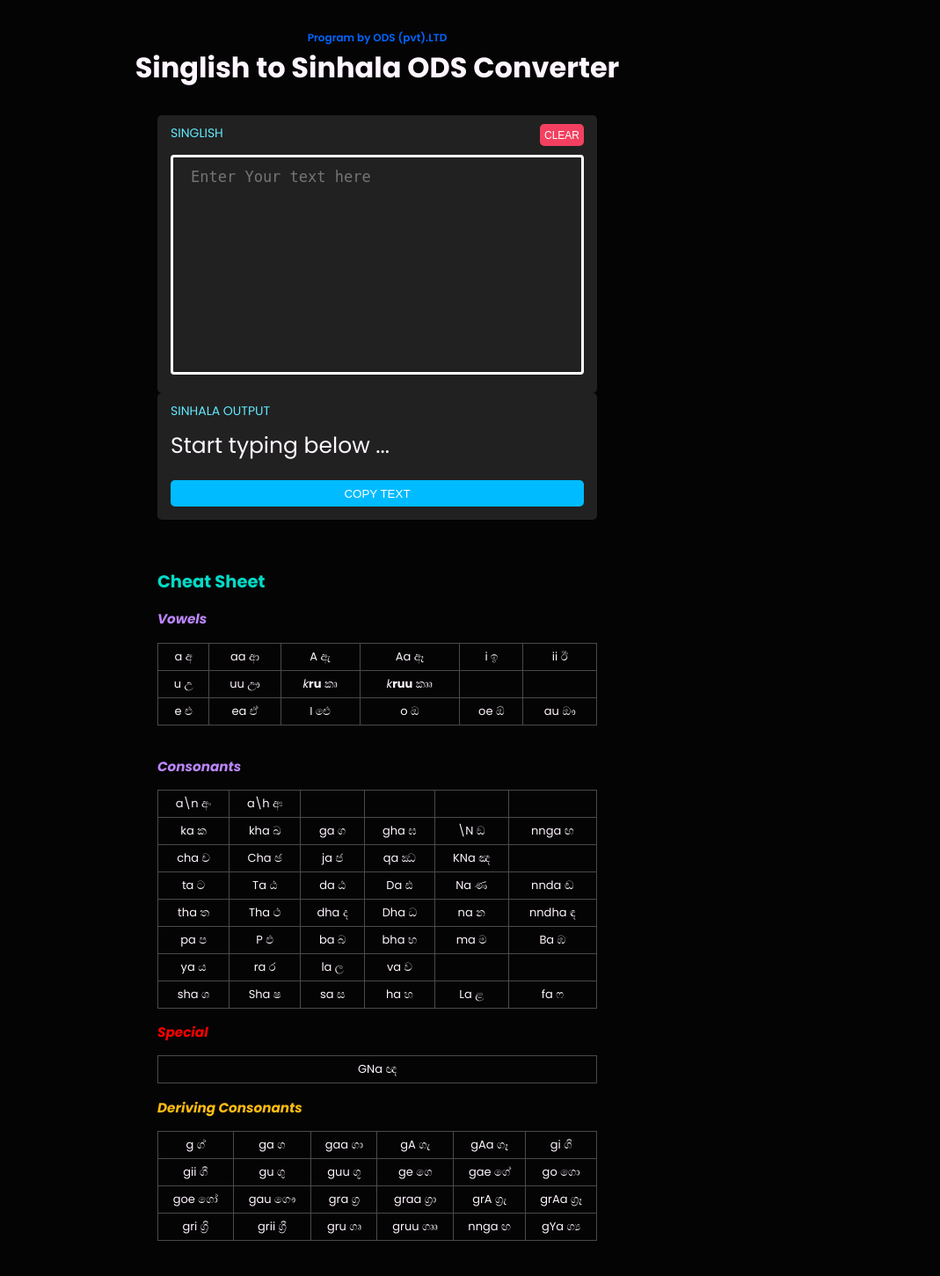
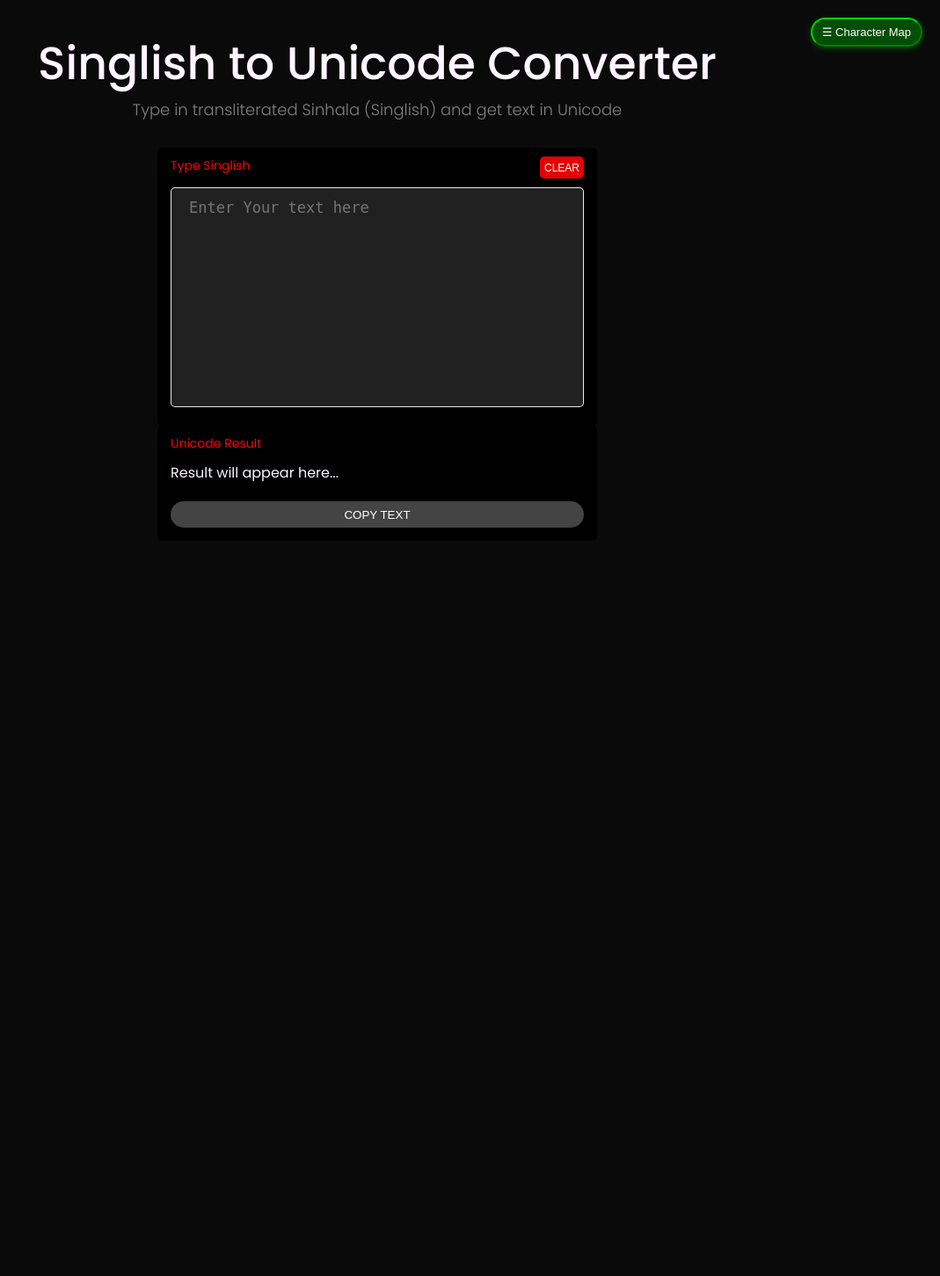
Before and after one commit to DahamSathmina/ODS_Singlish_Converter-Base_on_python, a Flask app: page / in a window 1280 px wide. Shown: the whole page at 88% size, without its empty margins (211-1280 px from the left). After the commit the page ends 600 px from the top, so only its background shows below. Run offline with Flask 3, Linux system fonts and the light colour scheme.

Commit message:
Updata & Fix Bugs

```diff
--- /dev/null
+++ b/static/script.js
@@ -0,0 +1,8 @@
+document.addEventListener("DOMContentLoaded", function () {
+  const toggleBtn = document.getElementById("toggleBtn");
+  const sidebar = document.getElementById("sidebar");
+
+  toggleBtn.addEventListener("click", function () {
+    sidebar.classList.toggle("active");
+  });
+});
--- a/static/style.css
+++ b/static/style.css
@@ -1,4 +1,9 @@
 @import url('https://fonts.googleapis.com/css2?family=Poppins:ital,wght@0,100;0,200;0,300;0,400;0,500;0,600;0,700;0,800;0,900;1,100;1,200;1,300;1,400;1,500;1,600;1,700;1,800;1,900&display=swap');
+
+* {
+  scrollbar-width: none;
+
+}
 
 html{
     width: 100%;
@@ -6,7 +11,7 @@ html{
 body{
     font-family: poppins, sans-serif;
     font-size: small;
-    background-color: #040404;
+    background-color: #0a0a0a;
     color:#fff6ff;
     padding: 10px;
     padding-bottom: 0px;
@@ -15,32 +20,32 @@ body{
 
 .main-title{
     text-align: center;
-    font-size: 32px;
-    font-weight: 650;
+    font-size: 52px;
+    font-weight: 500;
 
 
 }
 .titles{
     margin-top:15px;
     margin-bottom: 30px;
-    text-align: center
+    text-align: center;
 
 }
 .small-title{
-    font-size: 12px;
-    color: #0066FF;
-    font-weight: 600;
+    font-size: 18px;
+    color: #818181;
+    font-weight: 300;
 }
 .area-container{
     width:100%;
     max-width: 500px;
     margin: auto;
-    background-color: #212121;
+    background-color: #000000;
     border-radius: 5px;
 }
 
 #output{
-    font-size: 25px;
+    font-size: 16px;
     margin-top:10px;
 }
 
@@ -50,11 +55,11 @@ body{
 }
 .secondary-title{
     font-size: 14px;
-    color: #62eaff;
+    color: #ff0000;
 }
 
 .glow{
-    box-shadow: 0px 0px 2px 0px #03DAC6;
+    box-shadow: 0px 0px 2px 0px #d81616;
 }
 
 textarea {
@@ -63,10 +68,10 @@ textarea {
     height: 250px;
     padding: 12px 20px;
     box-sizing: border-box;
-    border: 3px solid #ffffff;
-    border-radius: 4px;
+    border: 1.5px solid #ffffffe8;
+    border-radius: 5px;
     resize: none;
-    caret-color: #03DAC6;
+    caret-color: #ed0000;
     font-size:17px;
     color:#fff;
     background-color: #212121;
@@ -76,15 +81,15 @@ textarea {
 #copy-button{
     width:100%;
     height: 30px;
-    background-color: #00bbff;
+    background-color: #ffffff44;
     border:0px;
     color: #fff;
-    border-radius: 5px;
+    border-radius: 18px;
 }
 #clear-button{
     width:auto;
     height: 25px;
-    background-color: #f34060;
+    background-color: #e60000;
     border:0px;
     font-size:12px;
     color: #fff;
@@ -92,13 +97,18 @@ textarea {
     float:right;
     border-radius: 5px;
 }
+#clear-button:hover{
+    background-color: #e30000;
+    box-shadow: 0px 2px 6px rgba(255, 0, 0, 0.477)
+
+}
 
 .coppied{
-    background-color: #9d03da!important;
+    background-color: #ffffff44!important;
 }
 
 a{
-    color:#03DAC6;
+    color:#e6e6e6de;
 }
 
 .footer{
@@ -129,3 +139,46 @@ td {
     text-align: center;
     padding: 5px;
 }
+
+/* Sidebar Styles */
+.sidebar {
+  position: fixed;
+  top: 0;
+  right: -400px;
+  width: 300px;
+  height: 120%;
+  background-color: #000000a4;
+  color: white;
+  padding: 20px;
+  box-shadow: -2px 0 10px rgba(255, 0, 0, 0.3);
+  transition: right 0.3s ease;
+  z-index: 1000;
+  overflow-y: auto;
+}
+
+.sidebar.active {
+  right: 0;
+}
+
+/* Toggle Button */
+.toggle-button {
+  position: fixed;
+  top: 20px;
+  right: 20px;
+  z-index: 1100;
+  background-color: #00b20368;
+  color: white;
+  padding: 7px 11px;
+  border-color: #00d504f9;
+  font-size: 13px;
+  border-radius: 20px;
+  cursor: pointer;
+  box-shadow: 0 2px 6px rgba(9, 255, 0, 0.3);
+}
+
+.toggle-button:hover {
+  background-color: #00d504f9;
+  border:none;
+  box-shadow: 0 2px 6px rgba(9, 255, 0, 0.556);
+  padding: 8px 12px;
+}
--- a/templates/index.html
+++ b/templates/index.html
@@ -1,22 +1,18 @@
 <!DOCTYPE html>
 <html lang="en">
-
 <head>
   <meta charset="UTF-8" />
-  <title>ODS Singlish Converter</title>
-
+  <title>Singlish Unicode Converter | ODS</title>
   <!-- Link to external CSS in Flask static folder -->
   <link rel="stylesheet" href="{{ url_for('static', filename='style.css') }}" />
-
+  <script src="{{ url_for('static', filename='script.js') }}"></script>
   <!-- Google Analytics gtag.js snippet -->
   <script async src="https://www.googletagmanager.com/gtag/js?id=G-BDWXDMBJN7"></script>
   <script>
     window.dataLayer = window.dataLayer || [];
-
     function gtag() {
       dataLayer.push(arguments);
     }
-
     gtag('js', new Date());
     gtag('config', 'G-BDWXDMBJN7');
   </script>
@@ -25,15 +21,15 @@
 <body>
   <!-- Header titles -->
   <div class="titles">
-    <span class="small-title">Program by ODS (pvt).LTD</span><br />
-    <span class="main-title">Singlish to Sinhala ODS Converter</span>
+    <span class="main-title">Singlish to Unicode Converter</span><br />
+    <span class="small-title">Type in transliterated Sinhala (Singlish) and get text in Unicode</span>
   </div>
 
   <!-- Input section -->
   <div id="input-container" class="area-container">
     <div id="input-area">
       <!-- Label -->
-      <span class="secondary-title">SINGLISH</span>
+      <span class="secondary-title">Type Singlish</span>
       <!-- Button to clear textarea -->
       <button id="clear-button" onclick="clearText()">CLEAR</button>
       <br />
@@ -55,9 +51,9 @@
   <div id="output-container" class="area-container">
     <div id="output-area">
       <!-- Label -->
-      <span class="secondary-title">SINHALA OUTPUT</span><br />
+      <span class="secondary-title">Unicode Result</span><br />
       <!-- Div to display converted Sinhala text -->
-      <div id="output" tabindex="0">Start typing below ...</div>
+      <div id="output" tabindex="0">Result will appear here...</div>
       <br />
       <!-- Button to copy output text to clipboard -->
       <button id="copy-button" onclick="copyText()">COPY TEXT</button>
@@ -66,12 +62,15 @@
 
   <br /><br />
 
+  <!-- Sidebar Toggle Button -->
+  <button id="toggleBtn" class="toggle-button">☰ Character Map</button>
+   <div id="sidebar" class="sidebar">
   <!-- Cheat Sheet / Transliteration scheme -->
   <div class="scheme">
-    <h2 style="color:#03DAC6">Cheat Sheet</h2>
+    <h2 style="color:#632a2a">Character Map</h2>
 
     <!-- Vowels table -->
-    <h3 style="color:#BB86FC"><i>Vowels</i></h3>
+    <h3 style="color:#888888"><i>Vowels</i></h3>
     <table>
       <tr>
         <td>a අ</td>
@@ -101,7 +100,7 @@
     <br />
 
     <!-- Consonants table -->
-    <h3 style="color:#BB86FC"><i>Consonants</i></h3>
+    <h3 style="color:#888888"><i>Consonants</i></h3>
     <table>
       <tr>
         <td>a\n අං</td>
@@ -170,7 +169,7 @@
     </table>
 
     <!-- Specials -->
-    <h3 style="color:#f90000"><i>Special</i></h3>
+    <h3 style="color:#888888"><i>Special</i></h3>
     <table>
       <tr>
         <td>GNa ඥ</td>
@@ -178,7 +177,7 @@
     </table>
 
     <!-- Deriving consonants -->
-    <h3 style="color:#ffbc11"><i>Deriving Consonants</i></h3>
+    <h3 style="color:#888888"><i>Deriving Consonants</i></h3>
     <table>
       <tr>
         <td>g ග්</td>
@@ -213,6 +212,7 @@
         <td>gYa ග්‍ය</td>
       </tr>
     </table>
+  </div>
   </div>
 
   <br /><br />
```
